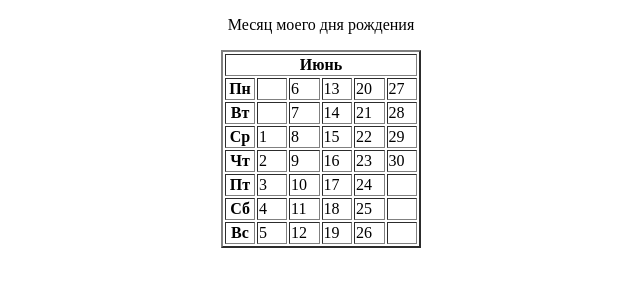
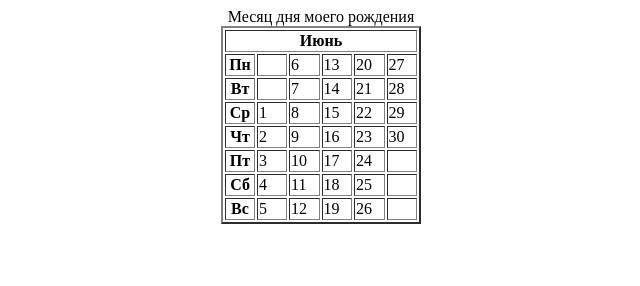
Before and after one commit to fcdonalds1/German_Vitali, a plain HTML site: page таблицы/день рождения.HTML in a window 1280 px wide. Shown: the whole page, without its empty margins (319-959 px from the left). Drawn offline with Linux system fonts and the light colour scheme.

Commit message:
день рождения

```diff
--- a/таблицы/день рождения.HTML
+++ b/таблицы/день рождения.HTML
@@ -7,8 +7,8 @@
     <title>Document</title>
 </head>
 <body>
-    <p align="center">Месяц моего дня рождения</p>
       <table align="center" border="2" width="200">
+        <caption>Месяц дня моего рождения</caption>
         <col width="30">
         <col width="30"
 
```
